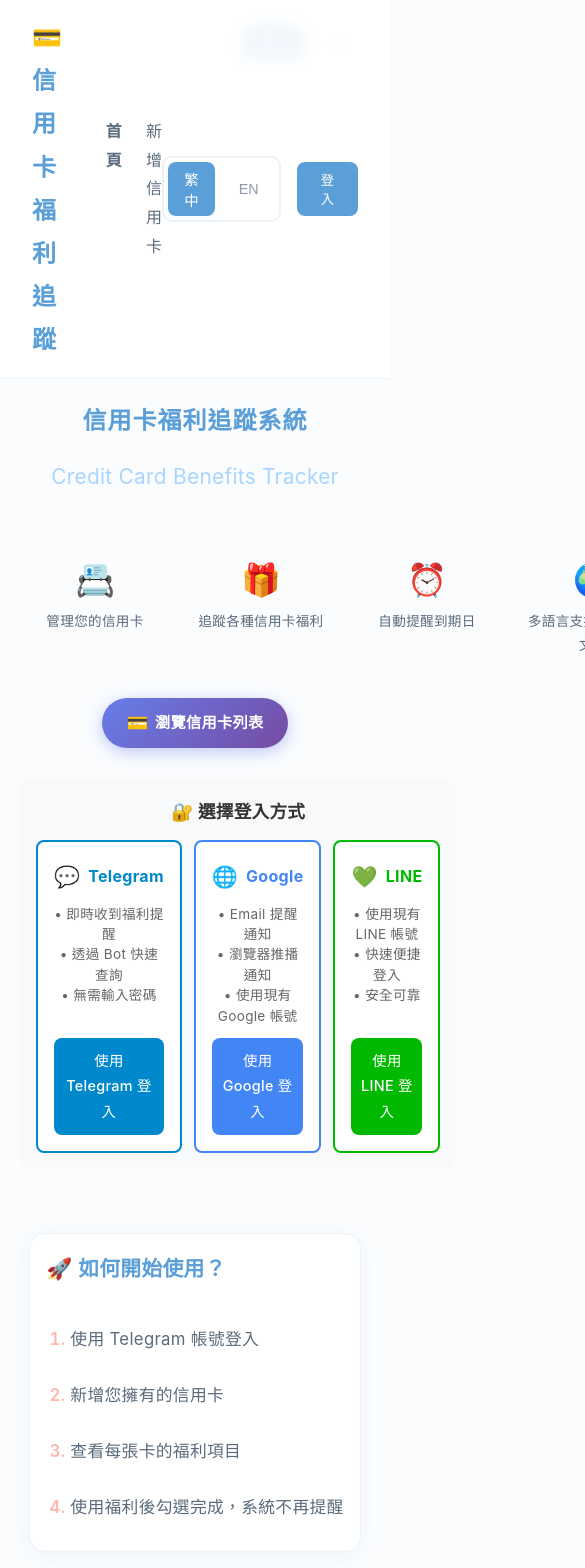
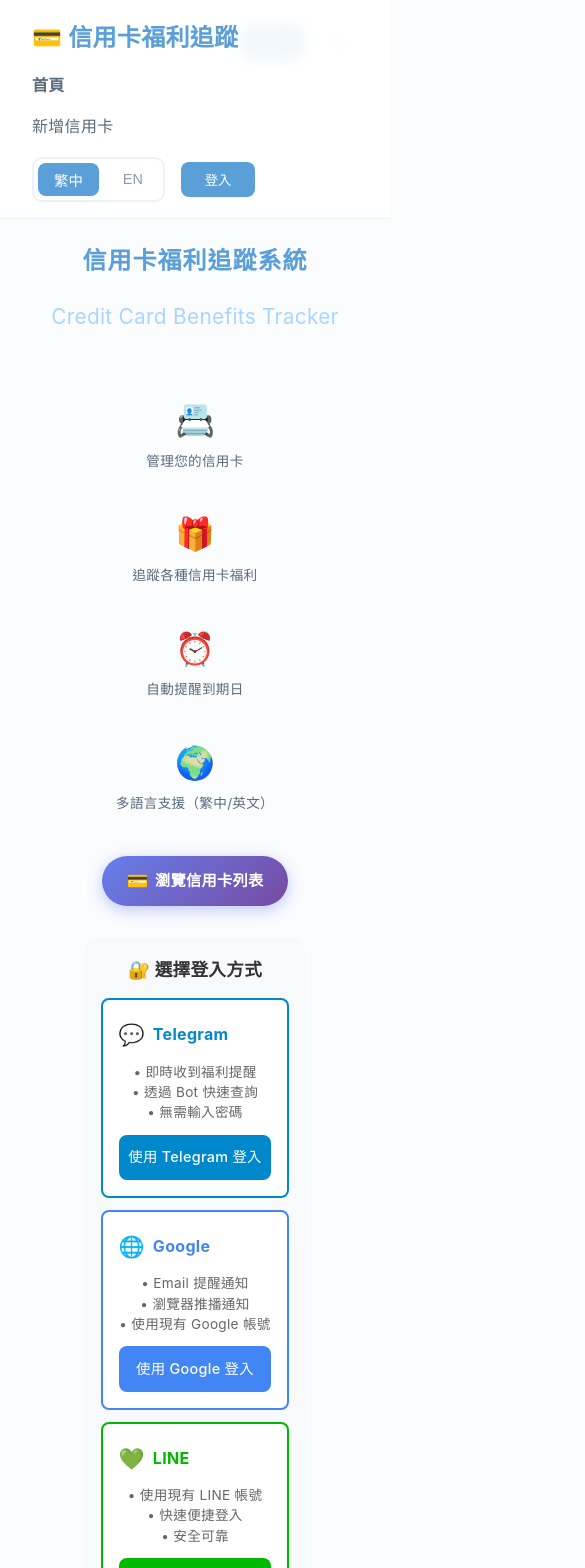
Before and after one commit to Hank-SavvyAI/creditcard_tracker, a Next.js app in the folder apps/frontend/: page / in a window 390 px wide. Shown: the top 1568 px of the page, 585 px wide, since content can reach past the window. Built offline with nearby package versions, Linux system fonts and the light colour scheme; no server answers.

Commit message:
fix mobile layout

```diff
--- a/apps/frontend/src/app/globals.css
+++ b/apps/frontend/src/app/globals.css
@@ -809,12 +809,66 @@ body {
   /* Dashboard card - stack vertically on mobile */
   .dashboard-card {
     flex-direction: column !important;
-    align-items: center !important;
+    align-items: stretch !important;
   }
 
   .card-image-container {
     width: 100% !important;
-    max-width: 300px !important;
+    max-width: 100% !important;
+  }
+
+  .dashboard-card > div {
+    width: 100% !important;
+  }
+
+  /* Header - stack navigation on mobile */
+  header > div {
+    flex-direction: column !important;
+    align-items: flex-start !important;
+    gap: 1rem !important;
+  }
+
+  .header-left {
+    flex-direction: column !important;
+    align-items: flex-start !important;
+    gap: 0.75rem !important;
+    width: 100% !important;
+  }
+
+  header nav {
+    flex-direction: column !important;
+    gap: 0.75rem !important;
+    width: 100%;
+  }
+
+  /* Benefit item - stack all sections vertically on mobile */
+  .benefit-row {
+    flex-direction: column !important;
+    align-items: stretch !important;
+  }
+
+  .benefit-info {
+    width: 100% !important;
+  }
+
+  .benefit-actions {
+    flex-direction: column !important;
+    width: 100% !important;
+  }
+
+  .benefit-actions button {
+    width: 100% !important;
+  }
+
+  /* Home page features grid - single column on mobile */
+  .features-grid {
+    grid-template-columns: 1fr !important;
+    max-width: 400px !important;
+  }
+
+  /* Login methods grid - single column on mobile */
+  .login-grid {
+    grid-template-columns: 1fr !important;
   }
 }
 
--- a/apps/frontend/src/app/page.tsx
+++ b/apps/frontend/src/app/page.tsx
@@ -70,7 +70,7 @@ export default function Home() {
       <h2>{t('home.title.en', language)}</h2>
 
       {/* 精簡的功能介紹 - 橫向排列 */}
-      <div style={{
+      <div className="features-grid" style={{
         display: 'grid',
         gridTemplateColumns: 'repeat(auto-fit, minmax(150px, 1fr))',
         gap: '1rem',
@@ -142,7 +142,7 @@ export default function Home() {
           <h3 style={{ textAlign: 'center', marginBottom: '0.75rem', color: '#333', fontSize: '1.1rem' }}>
             {language === 'zh-TW' ? '🔐 選擇登入方式' : '🔐 Choose Login Method'}
           </h3>
-          <div style={{ display: 'grid', gridTemplateColumns: '1fr 1fr 1fr', gap: '0.75rem' }}>
+          <div className="login-grid" style={{ display: 'grid', gridTemplateColumns: '1fr 1fr 1fr', gap: '0.75rem' }}>
             {/* Telegram Login Info */}
             <div style={{
               padding: '1rem',
--- a/apps/frontend/src/components/BenefitItem.tsx
+++ b/apps/frontend/src/components/BenefitItem.tsx
@@ -319,7 +319,7 @@ export default function BenefitItem({ benefit, language, year, onToggle, onUpdat
       )}
 
       {/* Second Row: Benefit Info and Action Buttons */}
-      <div style={{ display: 'flex', alignItems: 'center', gap: '0.5rem' }}>
+      <div className="benefit-row" style={{ display: 'flex', alignItems: 'center', gap: '0.5rem' }}>
         {isNotifiable && (
           <span className="benefit-status" style={{ fontSize: '1.2rem' }}>
             {completed ? '✅' : '⏳'}
@@ -373,7 +373,7 @@ export default function BenefitItem({ benefit, language, year, onToggle, onUpdat
             </div>
           )}
         </div>
-        <div style={{ display: 'flex', gap: '0.5rem', flexWrap: 'wrap' }}>
+        <div className="benefit-actions" style={{ display: 'flex', gap: '0.5rem', flexWrap: 'wrap' }}>
           {cycleType && (
             <button
               onClick={loadHistory}
--- a/apps/frontend/src/components/Header.tsx
+++ b/apps/frontend/src/components/Header.tsx
@@ -2,6 +2,7 @@
 
 import { useEffect, useState } from 'react'
 import { useRouter, usePathname } from 'next/navigation'
+import Link from 'next/link'
 import { useLanguageStore } from '@/store/language'
 import LanguageSwitcher from './LanguageSwitcher'
 
@@ -86,8 +87,8 @@ export default function Header() {
         alignItems: 'center',
       }}>
         {/* Logo / Title */}
-        <div style={{ display: 'flex', alignItems: 'center', gap: '2rem' }}>
-          <a href="/" style={{ textDecoration: 'none' }}>
+        <div className="header-left" style={{ display: 'flex', alignItems: 'center', gap: '2rem' }}>
+          <Link href="/" style={{ textDecoration: 'none' }}>
             <h1 style={{
               margin: 0,
               fontSize: '1.5rem',
@@ -96,32 +97,32 @@ export default function Header() {
             }}>
               💳 {language === 'zh-TW' ? '信用卡福利追蹤' : 'Credit Card Tracker'}
             </h1>
-          </a>
+          </Link>
 
           {/* Navigation Links */}
           <nav style={{ display: 'flex', gap: '1.5rem' }}>
-            <a href="/" style={{
+            <Link href="/" style={{
               textDecoration: 'none',
               color: 'var(--foreground)',
               fontWeight: pathname === '/' ? 'bold' : 'normal',
             }}>
               {language === 'zh-TW' ? '首頁' : 'Home'}
-            </a>
-            <a href="/cards" style={{
+            </Link>
+            <Link href="/cards" style={{
               textDecoration: 'none',
               color: 'var(--foreground)',
               fontWeight: pathname === '/cards' ? 'bold' : 'normal',
             }}>
               {language === 'zh-TW' ? '新增信用卡' : 'Add Card'}
-            </a>
+            </Link>
             {isMounted && user && (
-              <a href="/dashboard" style={{
+              <Link href="/dashboard" style={{
                 textDecoration: 'none',
                 color: 'var(--foreground)',
                 fontWeight: pathname === '/dashboard' ? 'bold' : 'normal',
               }}>
                 {language === 'zh-TW' ? '我的卡片' : 'My Cards'}
-              </a>
+              </Link>
             )}
           </nav>
         </div>
```
Also changed, not shown: apps/frontend/src/app/auth/auto-login/page.tsx (+18 -0 lines).
